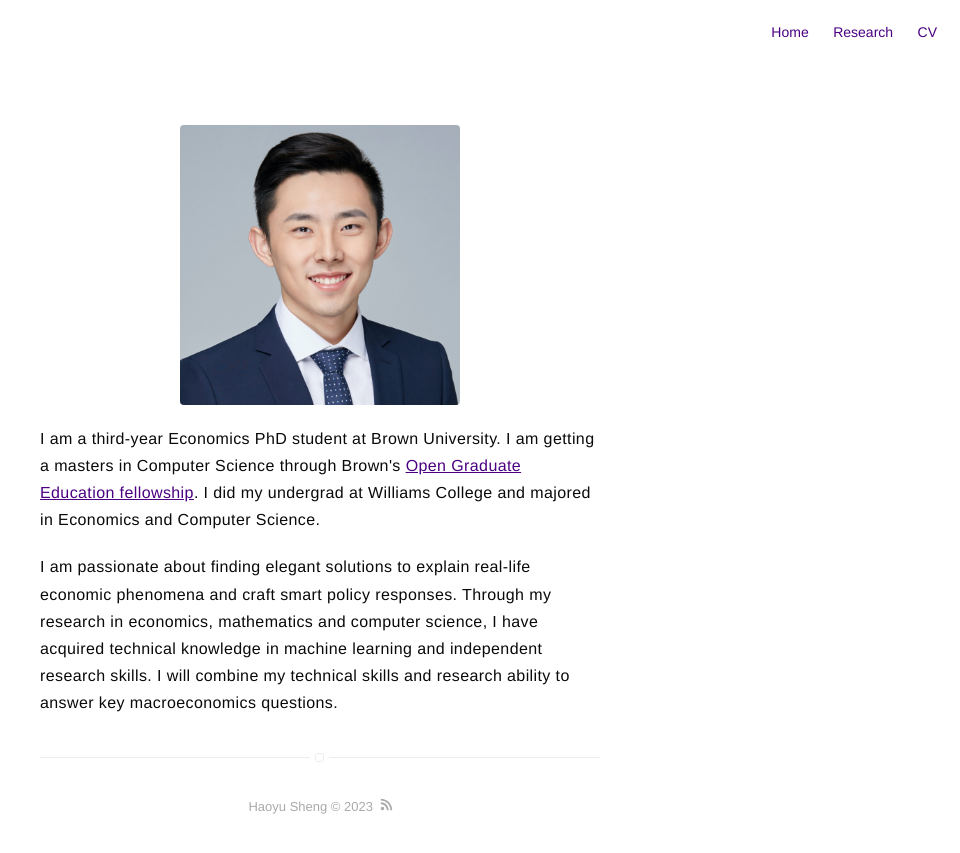
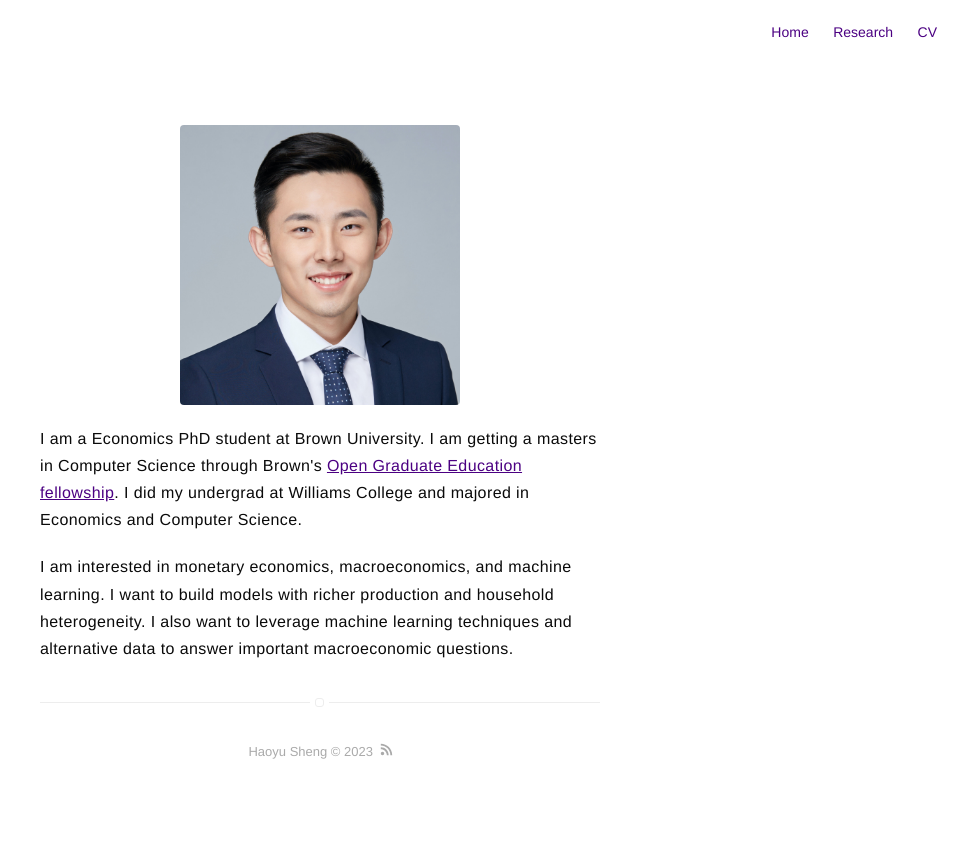
Before and after one commit to hs97/sheng_website, a Jekyll site: the page built from about.md, in a window 1280 px wide. Shown: the top 853 px of the page, without its empty margins (320-1280 px from the left). Built offline with Jekyll 4.4.1, drawn with Linux system fonts in a browser that asks for light colours.

Commit message:
Nov 12, 2023 update

```diff
--- a/_config.yml
+++ b/_config.yml
@@ -1,6 +1,6 @@
 # main text of home
 name: Haoyu Sheng
-bio: Third-year Economics PhD student at Brown University. Interested in Macroeconomics, Monetary Economics, and Machine Learning.
+bio: Economics PhD student at Brown University. Interested in Macroeconomics, Monetary Economics, and Machine Learning.
 
 # twitter summary info
 description: Economics student at Brown.
--- a/about.md
+++ b/about.md
@@ -4,6 +4,6 @@ layout: page
 ---
 ![Profile Image]({% if site.external-image %}{{ site.picture }}{% else %}{{ site.url }}/{{ site.picture }}{% endif %})
 
-<p>I am a third-year Economics PhD student at Brown University. I am getting a masters in Computer Science through Brown's <a href="https://www.brown.edu/academics/gradschool/opengraduateeducation">Open Graduate Education fellowship</a>. I did my undergrad at Williams College and majored in Economics and Computer Science. </p>
+<p>I am a Economics PhD student at Brown University. I am getting a masters in Computer Science through Brown's <a href="https://www.brown.edu/academics/gradschool/opengraduateeducation">Open Graduate Education fellowship</a>. I did my undergrad at Williams College and majored in Economics and Computer Science. </p>
 
-<p>I am passionate about finding elegant solutions to explain real-life economic phenomena and craft smart policy responses. Through my research in economics, mathematics and computer science, I have acquired technical knowledge in machine learning and independent research skills. I will combine my technical skills and research ability to answer key macroeconomics questions.</p>
+<p>I am interested in monetary economics, macroeconomics, and machine learning. I want to build models with richer production and household heterogeneity. I also want to leverage machine learning techniques and alternative data to answer important macroeconomic questions.</p>
```
Also changed, not shown: research.md (+3 -4 lines), 1 other file.
